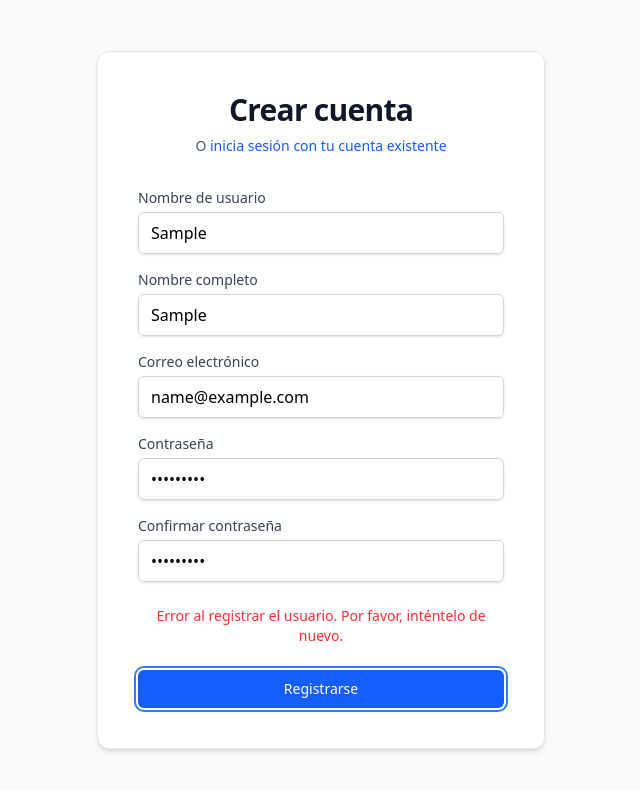
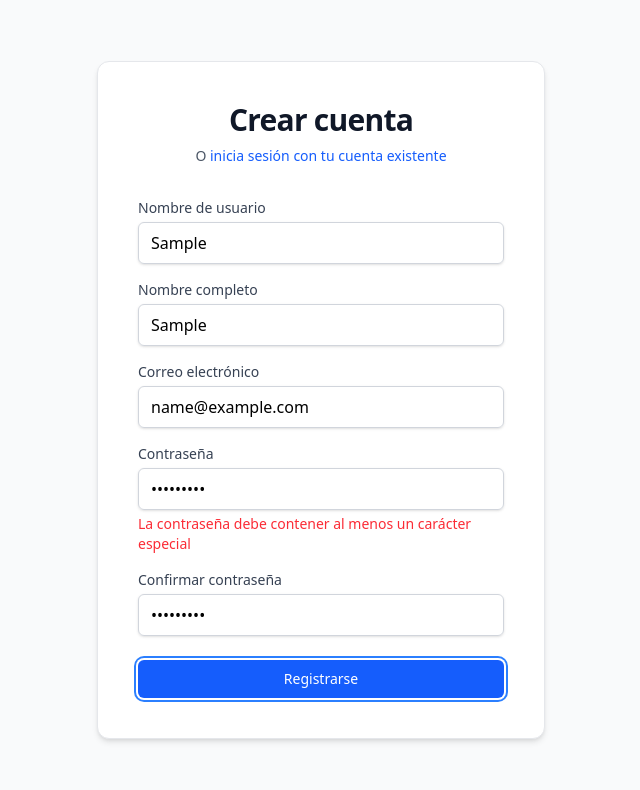
Before and after one commit to ecuellarfernandez/todo-angular-testing, an Angular app: page /register in a window 1280 px wide. Both pictures are taken after typing "Sample", "Sample", "name@example.com", "Sample123", "Sample123" into the empty fields and a click on the button "Registrarse". Shown: the top 790 px of the page, without its empty margins (319-959 px from the left). Built offline with nearby package versions, Linux system fonts and the light colour scheme; no server answers.

Commit message:
feat: enhance registration form validation with additional rules for username, name, email, and password

```diff
--- a/src/app/auth/presentation/register/register.component.html
+++ b/src/app/auth/presentation/register/register.component.html
@@ -17,7 +17,12 @@
           <input id="username" name="username" formControlName="username" type="text" required
             class="mt-1 block w-full px-3 py-2 border border-gray-300 rounded-md shadow-sm focus:outline-none focus:ring-blue-500 focus:border-blue-500">
           <div *ngIf="form.get('username')?.invalid && form.get('username')?.touched" class="text-red-500 text-sm mt-1">
-            El nombre de usuario es requerido
+            <div *ngIf="form.get('username')?.errors?.['required']">El nombre de usuario es requerido</div>
+            <div *ngIf="form.get('username')?.errors?.['minlength']">El nombre de usuario debe tener al menos 3 caracteres</div>
+            <div *ngIf="form.get('username')?.errors?.['maxlength']">El nombre de usuario no puede tener más de 20 caracteres</div>
+            <div *ngIf="form.get('username')?.errors?.['invalidUsername']">Solo se permiten letras, números y guiones bajos</div>
+            <div *ngIf="form.get('username')?.errors?.['startsWithNumber']">El nombre de usuario no puede empezar con un número</div>
+            <div *ngIf="form.get('username')?.errors?.['whitespace']">El nombre de usuario no puede tener espacios al inicio o final</div>
           </div>
         </div>
 
@@ -26,7 +31,11 @@
           <input id="name" name="name" formControlName="name" type="text" required
             class="mt-1 block w-full px-3 py-2 border border-gray-300 rounded-md shadow-sm focus:outline-none focus:ring-blue-500 focus:border-blue-500">
           <div *ngIf="form.get('name')?.invalid && form.get('name')?.touched" class="text-red-500 text-sm mt-1">
-            El nombre es requerido
+            <div *ngIf="form.get('name')?.errors?.['required']">El nombre es requerido</div>
+            <div *ngIf="form.get('name')?.errors?.['minlength']">El nombre debe tener al menos 2 caracteres</div>
+            <div *ngIf="form.get('name')?.errors?.['maxlength']">El nombre no puede tener más de 50 caracteres</div>
+            <div *ngIf="form.get('name')?.errors?.['pattern']">El nombre solo puede contener letras y espacios</div>
+            <div *ngIf="form.get('name')?.errors?.['whitespace']">El nombre no puede tener espacios al inicio o final</div>
           </div>
         </div>
 
@@ -34,10 +43,11 @@
           <label for="email" class="block text-sm font-medium text-gray-700">Correo electrónico</label>
           <input id="email" name="email" formControlName="email" type="email" required
             class="mt-1 block w-full px-3 py-2 border border-gray-300 rounded-md shadow-sm focus:outline-none focus:ring-blue-500 focus:border-blue-500">
-          <div *ngIf="form.get('email')?.invalid && form.get('email')?.touched" class="text-red-500 text-sm mt-1 flex flex-col">
-            <span *ngIf="form.get('email')?.errors?.['required']">El correo electrónico es requerido</span>
-            <span *ngIf="form.get('email')?.errors?.['email']">Ingrese un correo electrónico válido</span>
-            <span *ngIf="form.get('email')?.errors?.['invalidEmail']">El correo eléctronico no tiene un formato válido</span>
+          <div *ngIf="form.get('email')?.invalid && form.get('email')?.touched" class="text-red-500 text-sm mt-1">
+            <div *ngIf="form.get('email')?.errors?.['required']">El correo electrónico es requerido</div>
+            <div *ngIf="form.get('email')?.errors?.['email']">Ingrese un correo electrónico válido</div>
+            <div *ngIf="form.get('email')?.errors?.['invalidEmail']">El correo electrónico no tiene un formato válido</div>
+            <div *ngIf="form.get('email')?.errors?.['whitespace']">El correo no puede tener espacios al inicio o final</div>
           </div>
         </div>
 
@@ -46,8 +56,14 @@
           <input id="password" name="password" formControlName="password" type="password" required
             class="mt-1 block w-full px-3 py-2 border border-gray-300 rounded-md shadow-sm focus:outline-none focus:ring-blue-500 focus:border-blue-500">
           <div *ngIf="form.get('password')?.invalid && form.get('password')?.touched" class="text-red-500 text-sm mt-1">
-            <span *ngIf="form.get('password')?.errors?.['required']">La contraseña es requerida</span>
-            <span *ngIf="form.get('password')?.errors?.['minlength']">La contraseña debe tener al menos 3 caracteres</span>
+            <div *ngIf="form.get('password')?.errors?.['required']">La contraseña es requerida</div>
+            <div *ngIf="form.get('password')?.errors?.['minlength']">La contraseña debe tener al menos 8 caracteres</div>
+            <div *ngIf="form.get('password')?.errors?.['minLength']">La contraseña debe tener al menos 8 caracteres</div>
+            <div *ngIf="form.get('password')?.errors?.['lowercase']">La contraseña debe contener al menos una letra minúscula</div>
+            <div *ngIf="form.get('password')?.errors?.['uppercase']">La contraseña debe contener al menos una letra mayúscula</div>
+            <div *ngIf="form.get('password')?.errors?.['number']">La contraseña debe contener al menos un número</div>
+            <div *ngIf="form.get('password')?.errors?.['specialChar']">La contraseña debe contener al menos un carácter especial</div>
+            <div *ngIf="form.get('password')?.errors?.['whitespace']">La contraseña no puede tener espacios al inicio o final</div>
           </div>
         </div>
 
@@ -56,8 +72,9 @@
           <input id="confirmPassword" name="confirmPassword" formControlName="confirmPassword" type="password" required
             class="mt-1 block w-full px-3 py-2 border border-gray-300 rounded-md shadow-sm focus:outline-none focus:ring-blue-500 focus:border-blue-500">
           <div *ngIf="form.get('confirmPassword')?.invalid && form.get('confirmPassword')?.touched" class="text-red-500 text-sm mt-1">
-            <span *ngIf="form.get('confirmPassword')?.errors?.['required']">Confirme su contraseña</span>
-            <span *ngIf="form.get('confirmPassword')?.errors?.['passwordMismatch']">Las contraseñas no coinciden</span>
+            <div *ngIf="form.get('confirmPassword')?.errors?.['required']">Confirme su contraseña</div>
+            <div *ngIf="form.get('confirmPassword')?.errors?.['passwordMismatch']">Las contraseñas no coinciden</div>
+            <div *ngIf="form.get('confirmPassword')?.errors?.['whitespace']">La confirmación no puede tener espacios al inicio o final</div>
           </div>
         </div>
       </div>
--- a/src/app/auth/presentation/register/register.component.ts
+++ b/src/app/auth/presentation/register/register.component.ts
@@ -4,7 +4,13 @@ import { FormBuilder, ReactiveFormsModule, Validators } from '@angular/forms';
 import { Router } from '@angular/router';
 import { AuthRepositoryImpl } from '../../data/auth-repository.impl';
 import { RegisterUseCase } from '../../domain/usecases/register.usecase';
-import {emailValidator, passwordMatchValidator} from '../../../core/utils/validators';
+import {
+  emailValidator,
+  passwordMatchValidator,
+  strongPasswordValidator,
+  usernameValidator,
+  noWhitespaceValidator
+} from '../../../core/utils/validators';
 
 @Component({
   selector: 'app-register',
@@ -32,11 +38,36 @@ export class RegisterComponent implements OnInit {
 
   ngOnInit(): void {
     this.form = this.fb.group({
-      username: ['', [Validators.required]],
-      name: ['', [Validators.required]],
-      email: ['', [Validators.required, Validators.email, emailValidator]],
-      password: ['', [Validators.required, Validators.minLength(3)]],
-      confirmPassword: ['', [Validators.required]]
+      username: ['', [
+        Validators.required,
+        Validators.minLength(3),
+        Validators.maxLength(20),
+        usernameValidator,
+        noWhitespaceValidator
+      ]],
+      name: ['', [
+        Validators.required,
+        Validators.minLength(2),
+        Validators.maxLength(50),
+        Validators.pattern(/^[a-zA-ZáéíóúÁÉÍÓÚñÑ\s]+$/),
+        noWhitespaceValidator
+      ]],
+      email: ['', [
+        Validators.required,
+        Validators.email,
+        emailValidator,
+        noWhitespaceValidator
+      ]],
+      password: ['', [
+        Validators.required,
+        Validators.minLength(8),
+        strongPasswordValidator,
+        noWhitespaceValidator
+      ]],
+      confirmPassword: ['', [
+        Validators.required,
+        noWhitespaceValidator
+      ]]
     }, {
       validators: passwordMatchValidator
     });
```
